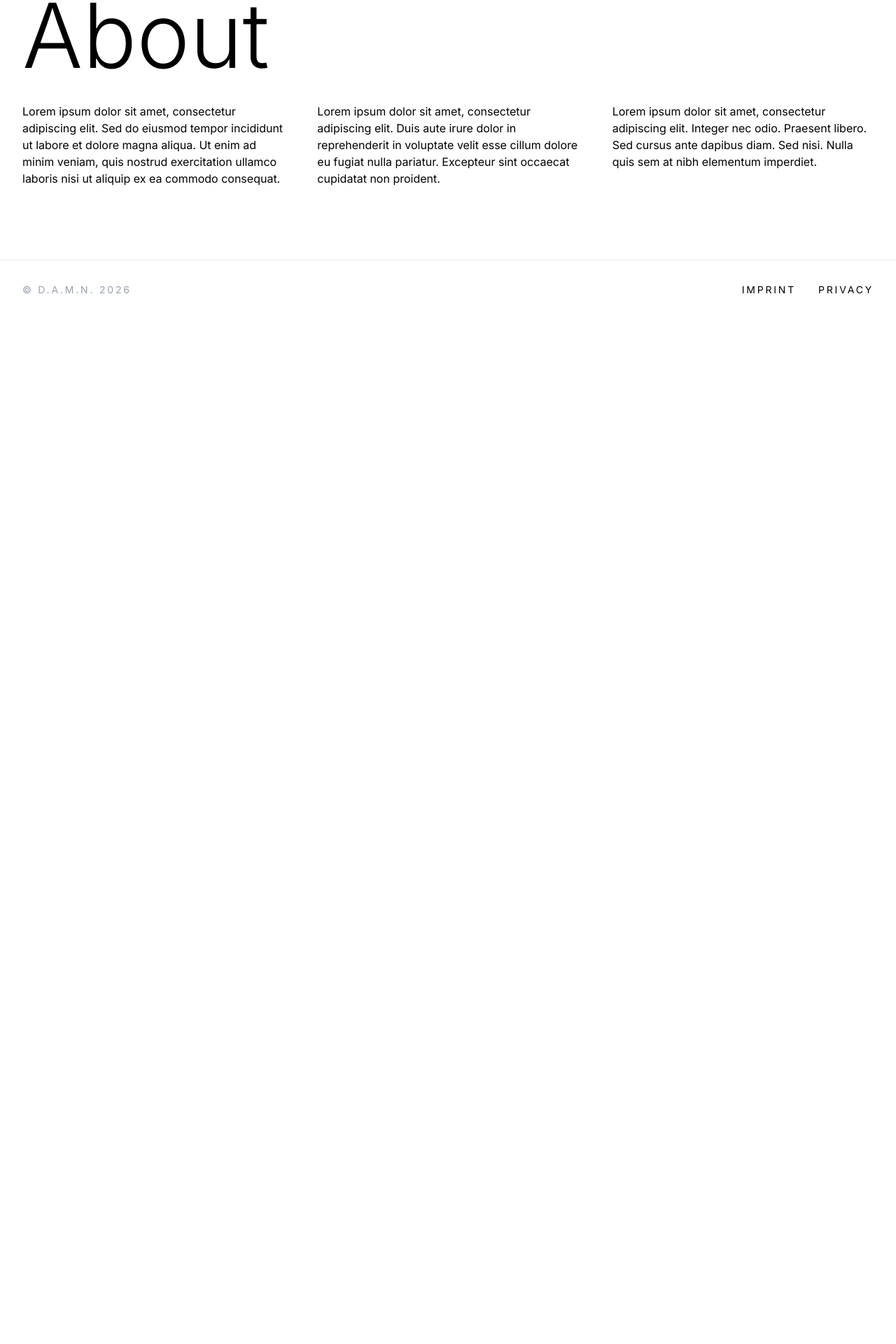
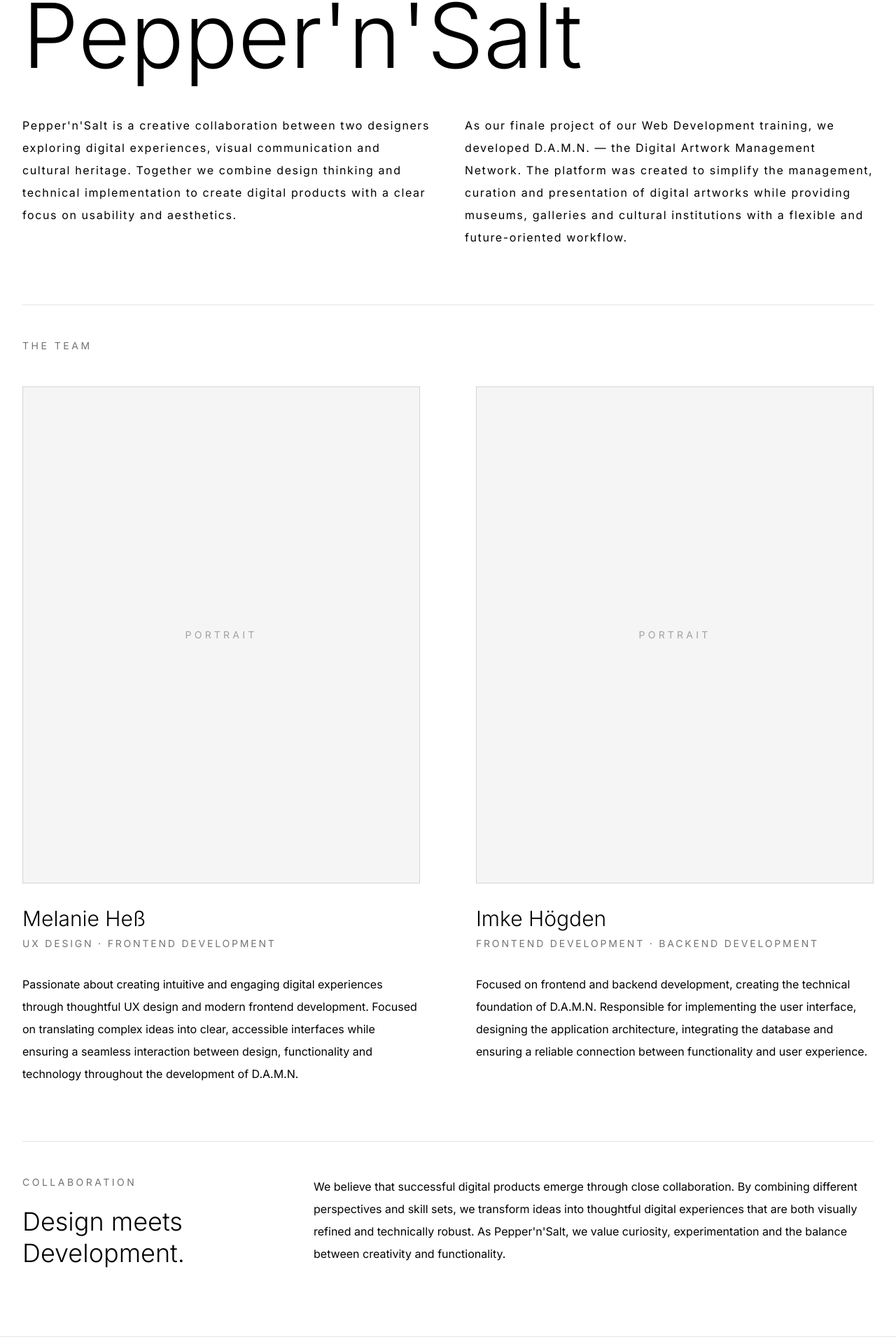
Before and after one commit to Pepper-n-Salt/mockupdamn, a Next.js app in the folder frontend/: page /about in a window 1280 px wide. Shown: the part 344-2264 px from the top of the page at 70% size. Before the commit the page ends 800 px from the top, so only its background shows below. Built offline with nearby package versions, Linux system fonts and the light colour scheme.

Commit message:
Add: About page

```diff
--- a/frontend/app/about/page.tsx
+++ b/frontend/app/about/page.tsx
@@ -1,29 +1,151 @@
 export default function About() {
   return (
-    <section className="space-y-8">
-      <h1 className="text-5xl md:text-7xl sm:text-5xl lg:text-9xl  font-light ">
-        About
-      </h1>
-      <div className="grid grid-cols-1 md:grid-cols-2 lg:grid-cols-3 gap-12">
-        <p>
-          Lorem ipsum dolor sit amet, consectetur adipiscing elit. Sed do
-          eiusmod tempor incididunt ut labore et dolore magna aliqua. Ut enim ad
-          minim veniam, quis nostrud exercitation ullamco laboris nisi ut
-          aliquip ex ea commodo consequat.
+    <section className="space-y-20">
+      <section className="space-y-12">
+        <h1 className="text-5xl md:text-7xl lg:text-9xl font-light">
+          Pepper&apos;n&apos;Salt
+        </h1>
+
+        <div className="grid grid-cols-1 md:grid-cols-2 gap-12 tracking-widest leading-loose">
+          <p>
+            Pepper&apos;n&apos;Salt is a creative collaboration between two
+            designers exploring digital experiences, visual communication and
+            cultural heritage. Together we combine design thinking and technical
+            implementation to create digital products with a clear focus on
+            usability and aesthetics.
+          </p>
+
+          <p>
+            As our finale project of our Web Development training, we developed
+            D.A.M.N. — the Digital Artwork Management Network. The platform was
+            created to simplify the management, curation and presentation of
+            digital artworks while providing museums, galleries and cultural
+            institutions with a flexible and future-oriented workflow.
+          </p>
+        </div>
+      </section>
+
+      <section className="border-t border-neutral-200 pt-12 space-y-12">
+        <p className="text-sm uppercase tracking-[0.25em] text-neutral-500">
+          The Team
         </p>
 
-        <p>
-          Lorem ipsum dolor sit amet, consectetur adipiscing elit. Duis aute
-          irure dolor in reprehenderit in voluptate velit esse cillum dolore eu
-          fugiat nulla pariatur. Excepteur sint occaecat cupidatat non proident.
+        <div className="grid grid-cols-1 lg:grid-cols-2 gap-20">
+          <article className="space-y-8">
+            <div className="aspect-[4/5] border border-neutral-300 bg-neutral-100 flex items-center justify-center text-neutral-400 uppercase tracking-[0.3em] text-sm">
+              Portrait
+            </div>
+
+            <div>
+              <h2 className="text-3xl font-light">Melanie Heß</h2>
+
+              <p className="mt-2 uppercase tracking-[0.2em] text-sm text-neutral-500">
+                UX Design · Frontend Development
+              </p>
+            </div>
+
+            <p className="leading-loose">
+              Passionate about creating intuitive and engaging digital
+              experiences through thoughtful UX design and modern frontend
+              development. Focused on translating complex ideas into clear,
+              accessible interfaces while ensuring a seamless interaction
+              between design, functionality and technology throughout the
+              development of D.A.M.N.
+            </p>
+          </article>
+
+          <article className="space-y-8">
+            <div className="aspect-[4/5] border border-neutral-300 bg-neutral-100 flex items-center justify-center text-neutral-400 uppercase tracking-[0.3em] text-sm">
+              Portrait
+            </div>
+
+            <div>
+              <h2 className="text-3xl font-light">Imke Högden</h2>
+
+              <p className="mt-2 uppercase tracking-[0.2em] text-sm text-neutral-500">
+                Frontend Development · Backend Development
+              </p>
+            </div>
+
+            <p className="leading-loose">
+              Focused on frontend and backend development, creating the
+              technical foundation of D.A.M.N. Responsible for implementing the
+              user interface, designing the application architecture,
+              integrating the database and ensuring a reliable connection
+              between functionality and user experience.
+            </p>
+          </article>
+        </div>
+      </section>
+      {/*
+      <section className="border-t border-neutral-200 pt-12">
+        <p className="mb-12 text-sm uppercase tracking-[0.25em] text-neutral-500">
+          The Team
         </p>
 
-        <p>
-          Lorem ipsum dolor sit amet, consectetur adipiscing elit. Integer nec
-          odio. Praesent libero. Sed cursus ante dapibus diam. Sed nisi. Nulla
-          quis sem at nibh elementum imperdiet.
-        </p>
-      </div>
+        <div className="divide-y divide-neutral-200">
+          <div className="grid grid-cols-1 md:grid-cols-12 gap-6 py-10">
+            <div className="md:col-span-2 text-sm text-neutral-400">01</div>
+
+            <div className="md:col-span-4">
+              <h2 className="text-3xl font-light">Your Name</h2>
+              <p className="mt-2 text-neutral-500">
+                UX Design · Frontend Development
+              </p>
+            </div>
+
+            <div className="md:col-span-6">
+              <p>
+                Focused on interaction design, frontend development and digital
+                user experiences. Responsible for interface design, application
+                architecture and implementation of D.A.M.N.
+              </p>
+            </div>
+          </div>
+
+          <div className="grid grid-cols-1 md:grid-cols-12 gap-6 py-10">
+            <div className="md:col-span-2 text-sm text-neutral-400">02</div>
+
+            <div className="md:col-span-4">
+              <h2 className="text-3xl font-light">Project Partner</h2>
+              <p className="mt-2 text-neutral-500">Design · Research</p>
+            </div>
+
+            <div className="md:col-span-6">
+              <p>
+                Responsible for concept development, research and visual design,
+                contributing to the overall identity and user experience of the
+                platform.
+              </p>
+            </div>
+          </div>
+        </div>
+      </section> */}
+
+      <section className="border-t border-neutral-200 pt-12">
+        <div className="grid grid-cols-1 md:grid-cols-12 gap-8">
+          <div className="md:col-span-4">
+            <p className="text-sm uppercase tracking-[0.25em] text-neutral-500 mb-6">
+              Collaboration
+            </p>
+
+            <h2 className="text-4xl font-light leading-tight">
+              Design meets Development.
+            </h2>
+          </div>
+
+          <div className="md:col-span-8">
+            <p className="leading-loose">
+              We believe that successful digital products emerge through close
+              collaboration. By combining different perspectives and skill sets,
+              we transform ideas into thoughtful digital experiences that are
+              both visually refined and technically robust. As
+              Pepper&apos;n&apos;Salt, we value curiosity, experimentation and
+              the balance between creativity and functionality.
+            </p>
+          </div>
+        </div>
+      </section>
     </section>
   );
 }
```
